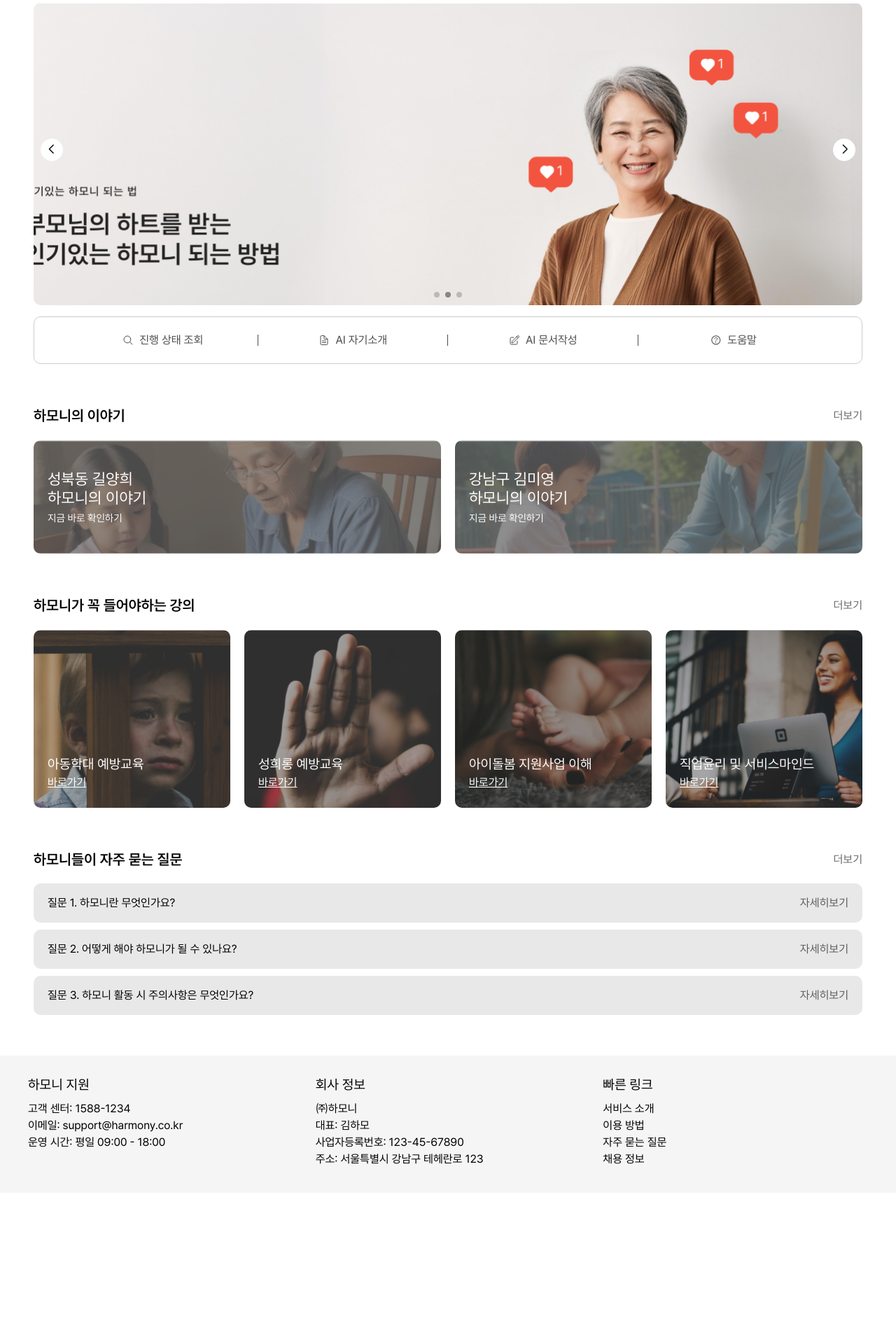
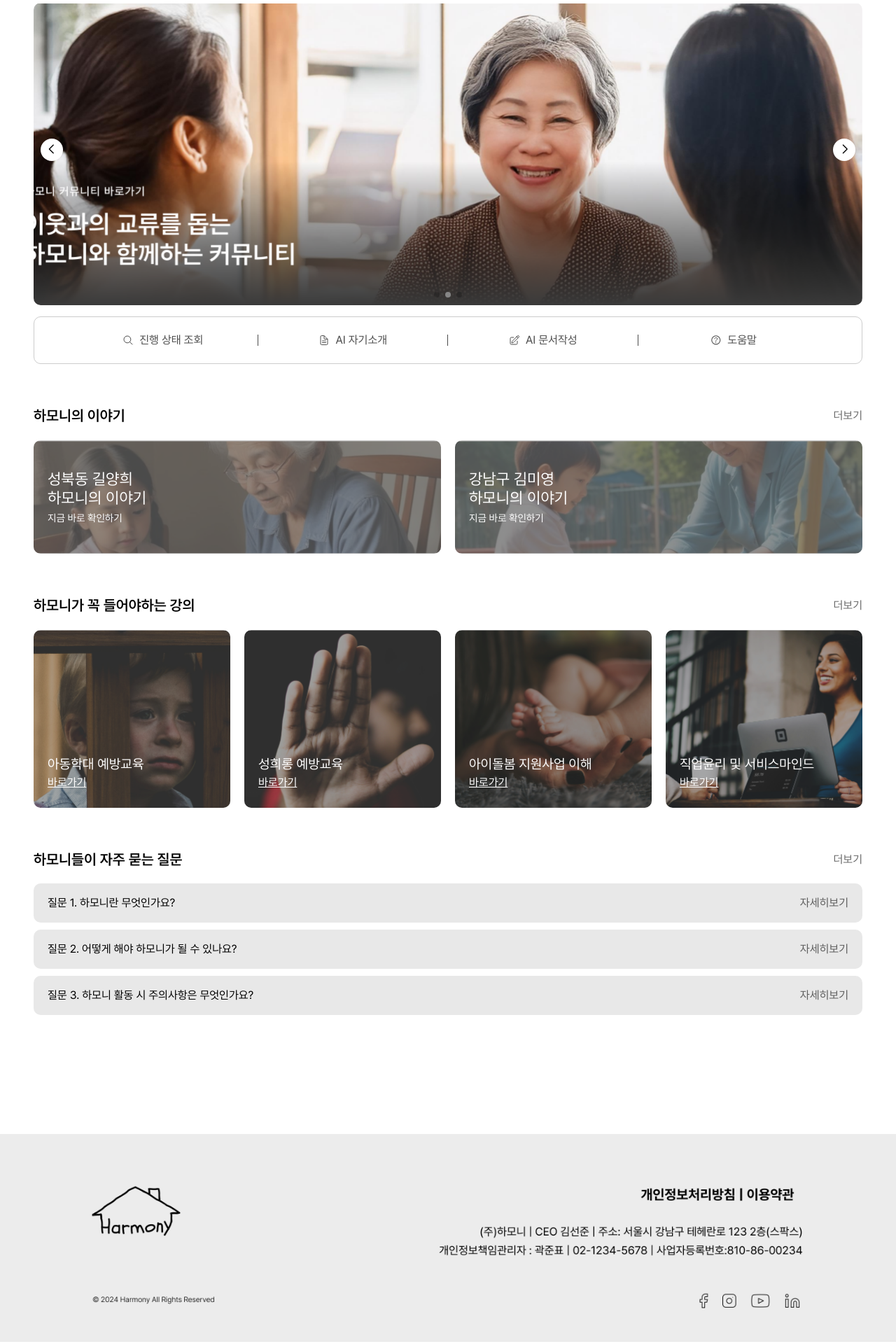
Before and after one commit to mlnwns/SPARCS24_FE, a React (Vite) app in the folder SPARCS24/: page /senior in a window 1280 px wide. Shown: the part 177-2097 px from the top of the page at 70% size. Before the commit the page ends 1881 px from the top, so only its background shows below. Built offline with nearby package versions, Linux system fonts and the light colour scheme.

Commit message:
chore: 배너 순서 변경

```diff
--- a/SPARCS24/src/pages/SeniorMainPage.jsx
+++ b/SPARCS24/src/pages/SeniorMainPage.jsx
@@ -2,16 +2,15 @@ import NavBar from "../components/common/NavBar";
 import SeniorContainer from "../components/common/SeniorContainer";
 import SwiperComponent from "../components/common/SwiperComponent";
 import Subtitle from "../components/mainpage/Subtitle";
-import Footer from "../components/common/Footer";
 import TabComponent from "../components/mainpage/TabComponent";
 import Stories from "../components/mainpage/Stories";
 import Lectures from "../components/mainpage/Lectures";
 import Questions from "../components/mainpage/Questions";
 
 const images = [
-  { src: "/SeniorBanner1.png", alt: "Image 1" },
-  { src: "/SeniorBanner2.png", alt: "Image 2" },
+  { src: "/SeniorBanner2.png", alt: "Image 1" },
   { src: "/SeniorBanner3.png", alt: "Image 2" },
+  { src: "/SeniorBanner1.png", alt: "Image 2" },
 ];
 
 const SeniorMainPage = () => {
@@ -28,7 +27,11 @@ const SeniorMainPage = () => {
         <Subtitle senior="true">하모니들이 자주 묻는 질문</Subtitle>
         <Questions />
       </SeniorContainer>
-      <Footer />
+      <img
+        src="/Footer.png"
+        alt="Footer"
+        style={{ marginTop: "8rem", width: "100%" }}
+      />
     </>
   );
 };
```
